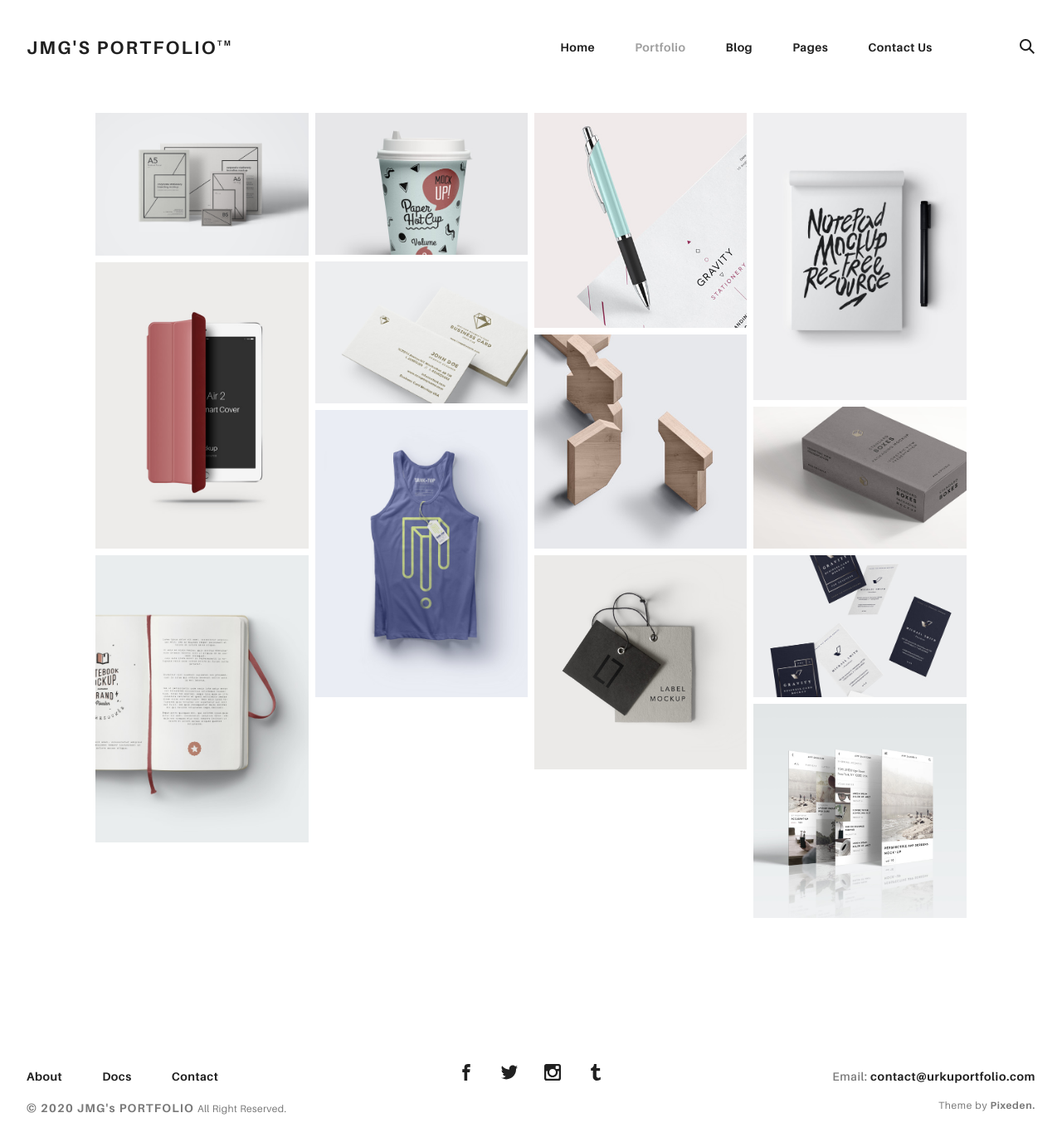
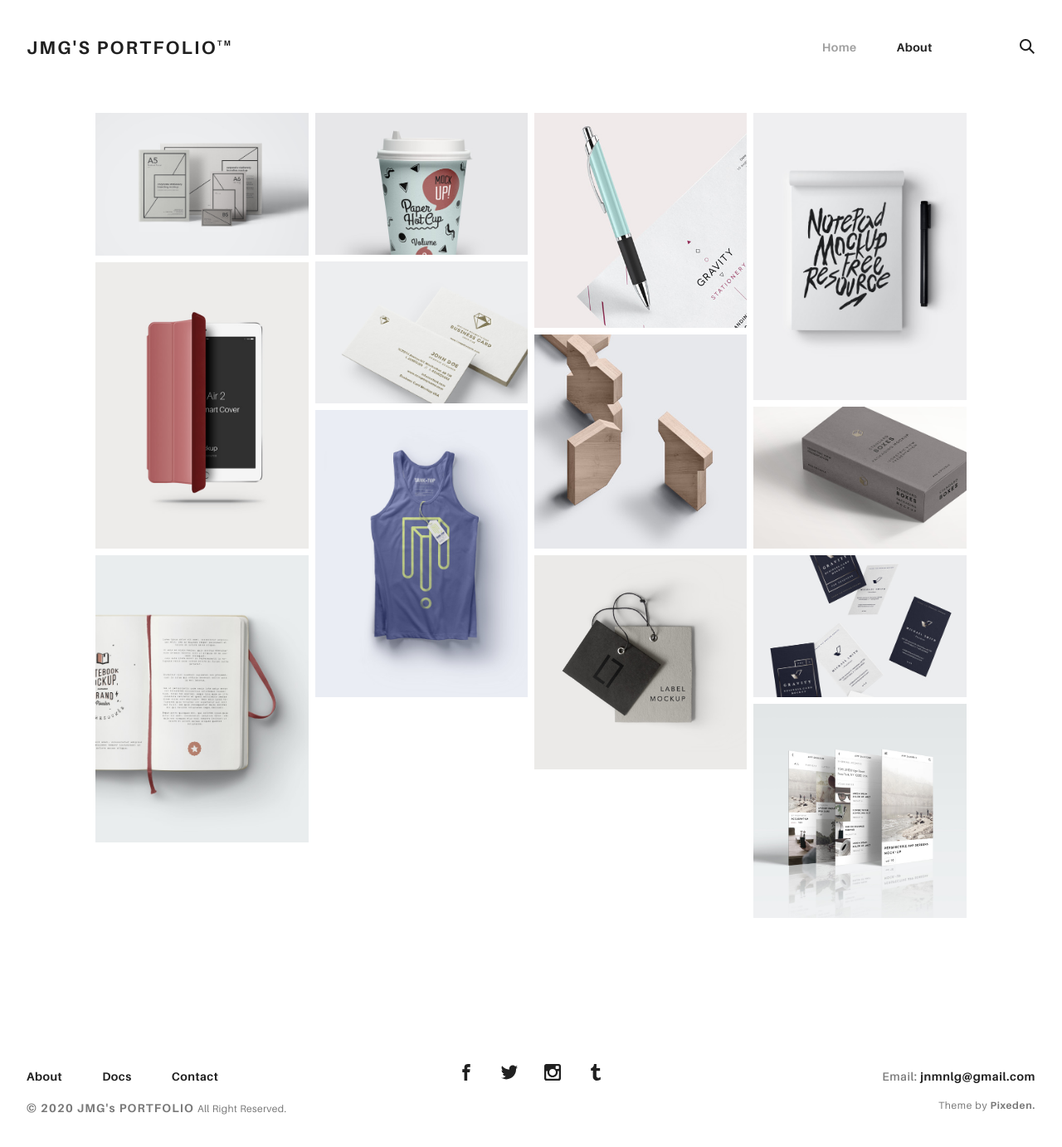
Before and after one commit to jnmnlg/portafolio-angular, an Angular app: page /#/home in a window 1280 px wide. Shown: the top 1382 px of the page at 83% size. Built offline with nearby package versions, Linux system fonts and the light colour scheme.

Commit message:
Fin seccion 3

```diff
--- a/src/app/app-routing.module.ts
+++ b/src/app/app-routing.module.ts
@@ -9,10 +9,10 @@ import { ItemComponent } from './pages/item/item.component';
 
 // tslint:disable-next-line: variable-name
 const app_routes: Routes = [
-  {path: '', component: PortafolioComponent},
+  {path: 'home', component: PortafolioComponent},
   {path: 'about', component: AboutComponent},
   {path: 'item', component: ItemComponent},
-  {path: '**', pathMatch: 'full', redirectTo: ''}
+  {path: '**', pathMatch: 'full', redirectTo: 'home'}
 ];
 
 
@@ -22,7 +22,7 @@ const app_routes: Routes = [
 
 @NgModule({
   imports: [
-    RouterModule.forRoot(app_routes)
+    RouterModule.forRoot(app_routes, {useHash: true})
   ],
     exports: [
       RouterModule
--- a/src/app/pages/portafolio/portafolio.component.html
+++ b/src/app/pages/portafolio/portafolio.component.html
@@ -1,11 +1,15 @@
 <section class="ae-container-fluid ae-container-fluid--inner rk-portfolio">
-    <div class="ae-masonry ae-masonry-md-2 ae-masonry-xl-4"><a href="portfolio-item.html"
-            class="rk-item ae-masonry__item"><img src="assets/img/project-1.jpg" alt="">
+    <div class="ae-masonry ae-masonry-md-2 ae-masonry-xl-4">
+        <a routerLink="/item" class="rk-item ae-masonry__item">
+            <img src="assets/img/project-1.jpg" alt="">
             <div class="item-meta">
                 <h2>Essential Stationery</h2>
                 <p>Branding</p>
             </div>
-        </a><a href="portfolio-item.html" class="rk-item ae-masonry__item"><img src="assets/img/project-2.jpg" alt="">
+        </a>
+
+
+        <a href="portfolio-item.html" class="rk-item ae-masonry__item"><img src="assets/img/project-2.jpg" alt="">
             <div class="item-meta">
                 <h2>Pickled Tousled</h2>
                 <p>Art Direction</p>
--- a/src/app/shared/footer/footer.component.html
+++ b/src/app/shared/footer/footer.component.html
@@ -2,11 +2,14 @@
     <div class="ae-grid ae-grid--collapse">
       <div class="ae-grid__item item-lg-4 au-xs-ta-center au-lg-ta-left">
         <ul class="rk-menu rk-footer-menu">
-          <li class="rk-menu__item"><a href="about.html" class="rk-menu__link">About</a>
+          <li routerLinkActive="active" class="rk-menu__item">
+            <a routerLink="about" class="rk-menu__link">About</a>
           </li>
-          <li class="rk-menu__item"><a href="documentation.html" class="rk-menu__link">Docs</a>
+          <li class="rk-menu__item">
+            <a href="documentation.html" class="rk-menu__link">Docs</a>
           </li>
-          <li class="rk-menu__item"><a href="contact.html" class="rk-menu__link">Contact</a>
+          <li class="rk-menu__item">
+            <a href="contact.html" class="rk-menu__link">Contact</a>
           </li>
         </ul>
         <p class="rk-footer__text rk-footer__copy "> <span class="ae-u-bold">© </span><span class="ae-u-bolder">{{ anio }} JMG's PORTFOLIO </span>All Right Reserved.</p>
@@ -25,7 +28,7 @@
             <use xlink:href="assets/img/symbols.svg#icon-tumblr"></use>
           </svg></a></div>
       <div class="ae-grid__item item-lg-4 au-xs-ta-center au-lg-ta-right">
-        <p class="rk-footer__text rk-footer__contact "> <span class="ae-u-bold">Email: </span><span class="ae-u-bolder"> <a href="#0" class="rk-dark-color ">contact@urkuportfolio.com </a></span></p>
+        <p class="rk-footer__text rk-footer__contact "> <span class="ae-u-bold">Email: </span><span class="ae-u-bolder"> <a href="#0" class="rk-dark-color ">jnmnlg@gmail.com </a></span></p>
         <p class="rk-footer__text rk-footer__by">Theme by <a href="http://pixeden.com" class="ae-u-bolder">Pixeden.</a></p>
       </div>
     </div>
--- a/src/app/shared/header/header.component.html
+++ b/src/app/shared/header/header.component.html
@@ -12,25 +12,16 @@
       </svg>
     </label>
     <div class="ae-container-fluid rk-topbar">
-      <h1 class="rk-logo"><a href="index.html">JMG's portfolio<sup>tm</sup></a></h1>
+      <h1 class="rk-logo">
+        <a routerLink="">JMG's portfolio<sup>tm</sup></a>
+      </h1>
       <nav class="rk-navigation">
         <ul class="rk-menu">
-          <li class="rk-menu__item"><a href="index.html" class="rk-menu__link">Home</a>
+          <li routerLinkActive="active" class="rk-menu__item">
+            <a routerLink="home" class="rk-menu__link">Home</a>
           </li>
-          <li class="active rk-menu__item"><a href="portfolio.html" class="rk-menu__link">Portfolio</a>
-          </li>
-          <li class="rk-menu__item"><a href="blog.html" class="rk-menu__link">Blog</a>
-          </li>
-          <li class="rk-menu__item"><a href="#0" class="rk-menu__link">Pages</a>
-            <nav class="rk-menu__sub">
-              <ul class="rk-container">
-                <li class="rk-menu__item"><a href="about.html" class="rk-menu__link">About</a></li>
-                <li class="rk-menu__item"><a href="documentation.html" class="rk-menu__link">Documentation</a></li>
-                <li class="rk-menu__item"><a href="design-styles.html" class="rk-menu__link">Design Styles</a></li>
-              </ul>
-            </nav>
-          </li>
-          <li class="rk-menu__item"><a href="contact.html" class="rk-menu__link">Contact Us</a>
+          <li routerLinkActive="active" class="rk-menu__item">
+            <a routerLink="about" class="rk-menu__link">About</a>
           </li>
         </ul>
         <form class="rk-search">
```
